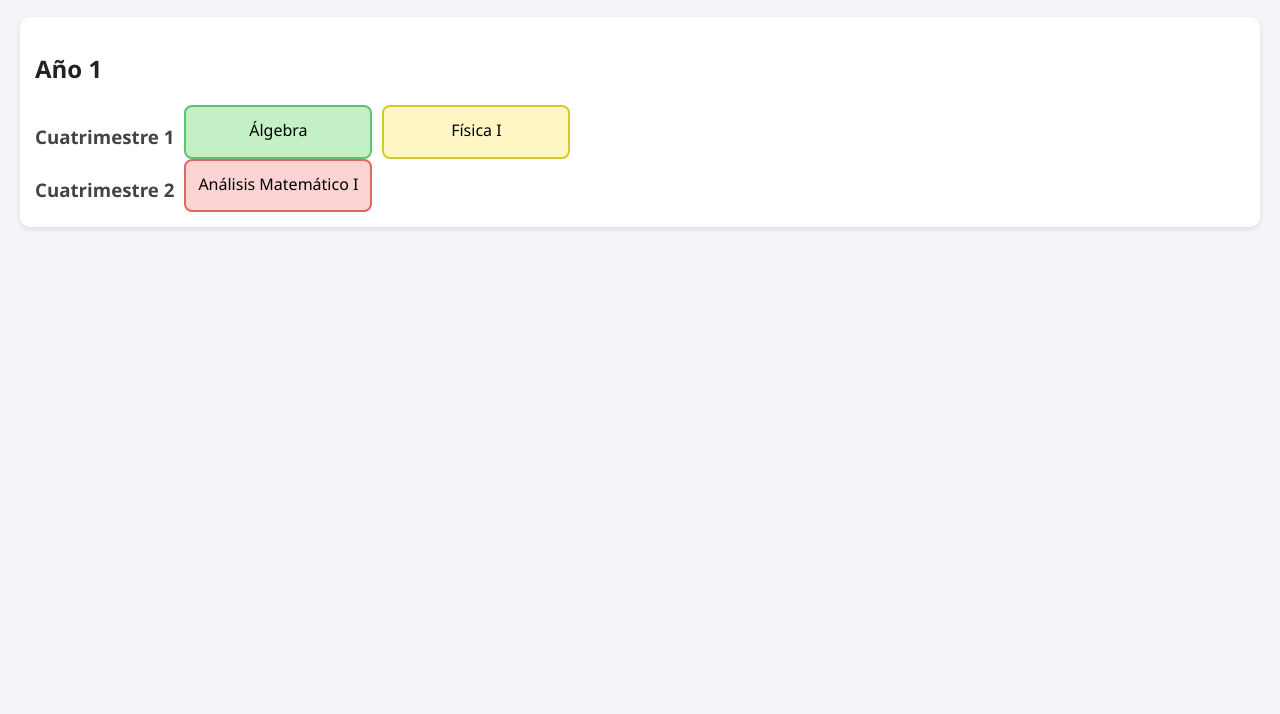
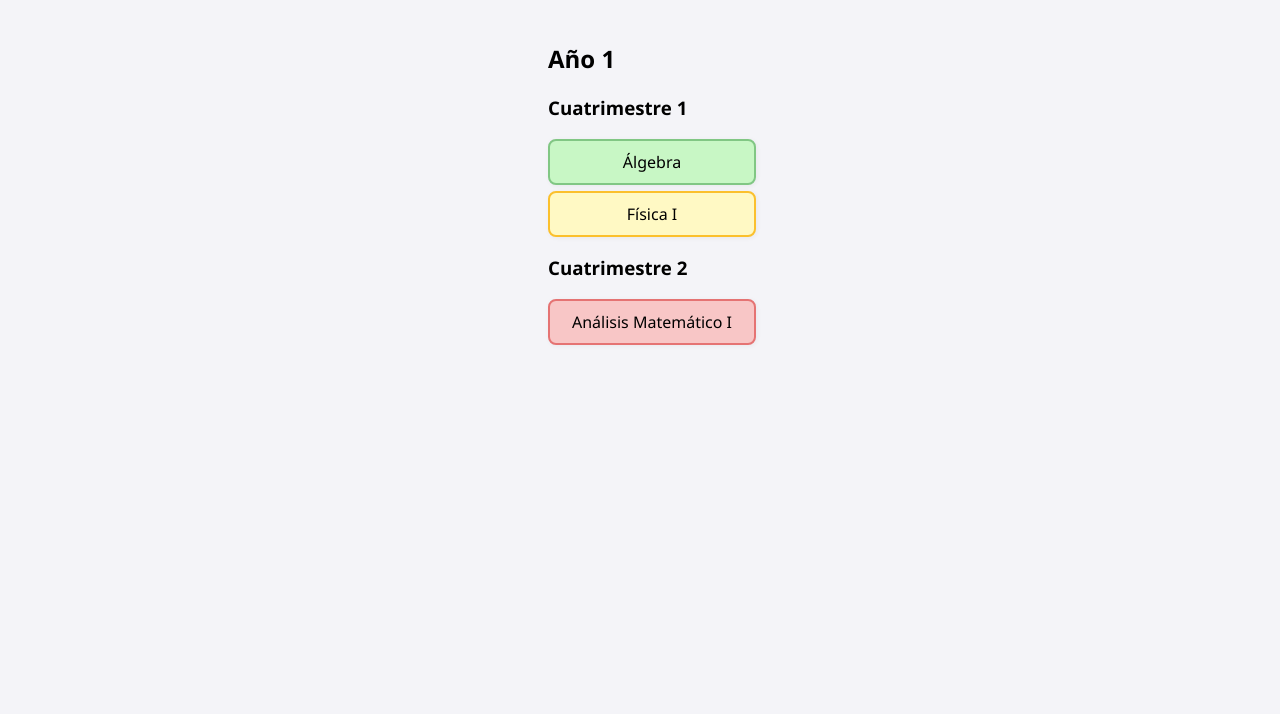
Before and after one commit to Abrilfassi/malla-universitaria, a plain HTML site: page index.html in a window 1280 px wide. Shown: the part 86-800 px from the top of the page. Drawn offline with Linux system fonts and the light colour scheme.

Commit message:
Update style.css

```diff
--- a/style.css
+++ b/style.css
@@ -1,104 +1,71 @@
 body {
+  margin: 0;
   font-family: 'Segoe UI', sans-serif;
-  margin: 0;
-  padding: 0;
-  background: #f4f4f9;
+  background: #f4f4f8;
 }
 
 h1 {
-  background-color: #4a4e69;
+  text-align: center;
+  background-color: #6a4c93;
   color: white;
   padding: 20px;
   margin: 0;
-  text-align: center;
+  font-size: 28px;
 }
 
 #malla-container {
+  display: flex;
+  flex-wrap: wrap;
+  justify-content: center;
+  gap: 20px;
+  padding: 30px;
+}
+
+.semestre {
+  background-color: #e8dcfa;
+  border-radius: 15px;
   padding: 20px;
+  width: 280px;
+  box-shadow: 0 4px 8px rgba(0,0,0,0.1);
   display: flex;
   flex-direction: column;
-  gap: 30px;
+  align-items: center;
 }
 
-.año {
-  background: white;
-  border-radius: 10px;
-  padding: 15px;
-  box-shadow: 0 2px 6px rgba(0,0,0,0.1);
-}
-
-.año h2 {
-  color: #222;
-}
-
-.cuatrimestre h3 {
+.semestre h2 {
+  font-size: 18px;
+  color: #4b2e83;
   margin-bottom: 10px;
-  color: #444;
-}
-
-.cuatrimestre {
-  display: flex;
-  flex-wrap: wrap;
-  gap: 10px;
 }
 
 .materia {
-  padding: 12px;
+  background-color: #fdfdfd;
+  border: 2px solid #d3c0f9;
   border-radius: 8px;
-  font-weight: 500;
-  min-width: 160px;
+  padding: 10px;
+  width: 100%;
   text-align: center;
-  border: 2px solid transparent;
+  margin: 6px 0;
+  box-shadow: 1px 1px 5px rgba(0,0,0,0.05);
   cursor: pointer;
-  transition: 0.2s;
+  transition: transform 0.2s;
 }
 
 .materia:hover {
-  transform: scale(1.03);
-  opacity: 0.9;
+  transform: scale(1.02);
 }
 
 .aprobada {
-  background-color: #c4f0c5;
-  border-color: #5dc276;
+  background-color: #c8f7c5;
+  border-color: #81c784;
 }
 
 .regular {
-  background-color: #fff6c4;
-  border-color: #d5c92a;
+  background-color: #fff9c4;
+  border-color: #fbc02d;
 }
 
 .pendiente {
-  background-color: #fcd3d3;
-  border-color: #e06666;
+  background-color: #f8c6c6;
+  border-color: #e57373;
 }
-
-/* Popup */
-.popup {
-  position: fixed;
-  top: 30%;
-  left: 50%;
-  transform: translate(-50%, -30%);
-  background-color: white;
-  border: 2px solid #aaa;
-  padding: 20px;
-  border-radius: 8px;
-  z-index: 1000;
-  box-shadow: 0 4px 10px rgba(0,0,0,0.2);
-}
-
-.popup.hidden {
-  display: none;
-}
-
-.popup button {
-  margin: 5px;
-  padding: 8px 12px;
-  border: none;
-  border-radius: 5px;
-  cursor: pointer;
-}
-
-.popup button:hover {
-  background-color: #ddd;
-}
```
